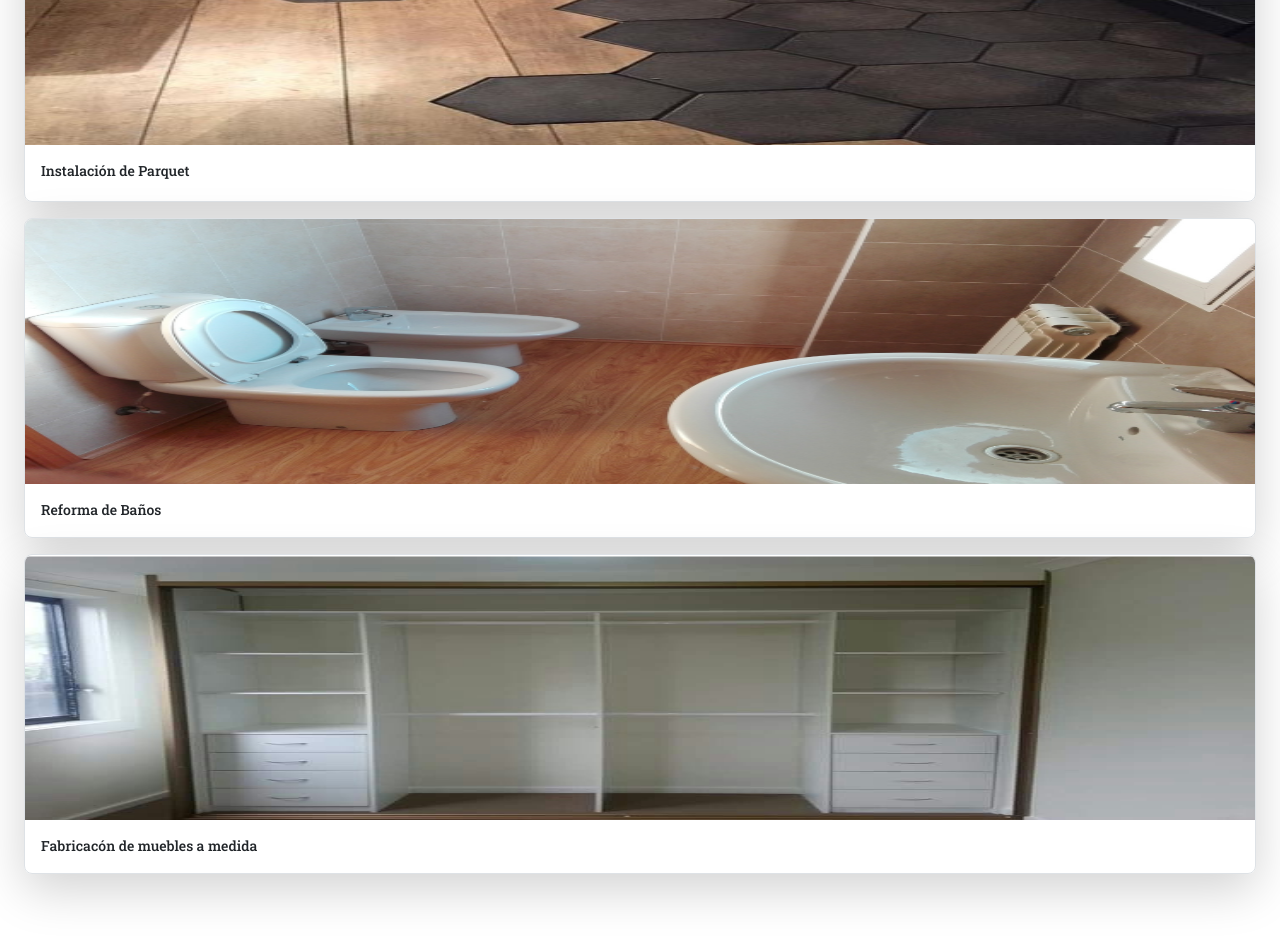
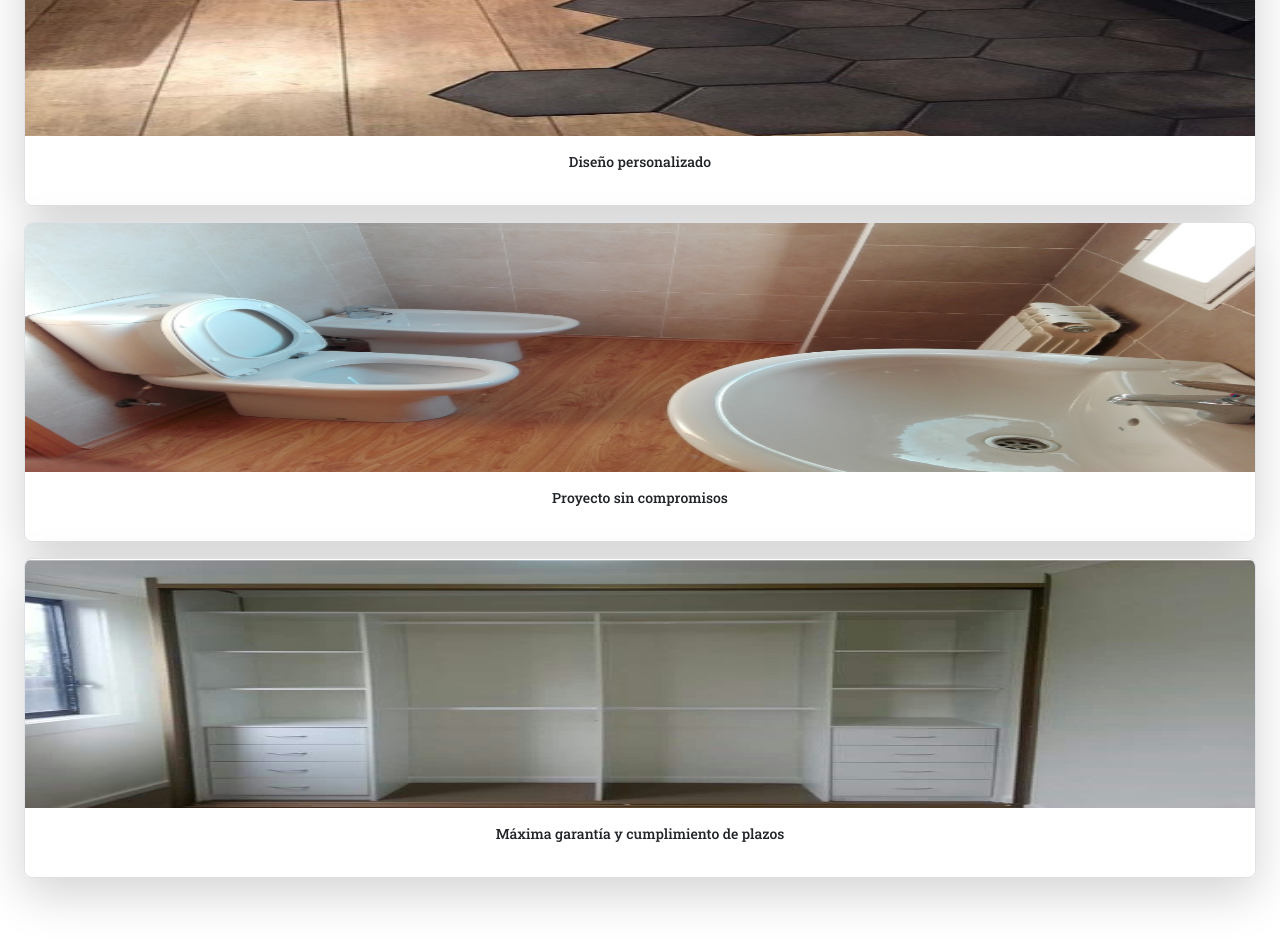
Before and after one commit to Luis1Gonzalez/jz-diseno, a React (Vite) app: page / in a window 1280 px wide. Shown: the part 2020-2972 px from the top of the page. Built offline with nearby package versions, Linux system fonts and the light colour scheme.

Commit message:
agregando imagenes en index.jsx

```diff
--- a/src/components/Presentation.jsx
+++ b/src/components/Presentation.jsx
@@ -2,12 +2,14 @@ import j1 from '../assets/j1.png'
 import j2 from '../assets/j2.png'
 import j3 from '../assets/j3.png'
 import j4 from '../assets/j4.png'
-import {RiSlideshowLine} from 'react-icons/ri'
-import {GiPencilRuler} from 'react-icons/gi'
-import {FaCalendarAlt} from 'react-icons/fa'
-import {FaRegHandshake} from 'react-icons/fa'
+import { RiSlideshowLine } from 'react-icons/ri'
+import { GiPencilRuler } from 'react-icons/gi'
+import { FaCalendarAlt } from 'react-icons/fa'
+import { FaRegHandshake } from 'react-icons/fa'
+import { offer } from '../data/objeto'
 
 export default function Presentation() {
+    console.log(offer)
     return (
         <div className="my-7 px-4">
 
@@ -20,27 +22,47 @@ export default function Presentation() {
             <div className='mb-20'>
                 <h2 className="text-center text-xl my-4">Nuestro Trabajo</h2>
 
-                <div className='h-[320px] pb-14 mb-3 rounded-lg border text-sm shadow-lg'>
-                    <img className='h-[100%] w-[100%] rounded-t-lg' src={j1} alt="imagen de reforma de cocina" />
-                    <p className='px-3 pt-3 '>Reforma de Cocinas</p>
+                <div className="my-7">
+                    {offer.map(of => (
+                        <div key={of.id} className='h-[320px] pb-14 mb-3 rounded-lg border text-sm shadow-lg'>
+                            <img className='h-[95%] w-[100%] rounded-t-lg' src={of.image} alt="imagen de reforma de cocina" />
+                            <p className='px-3 py-3 text-center'>{of.description}</p>
                         </div>
-
-                <div className='h-[320px] pb-14 mb-3 rounded-lg border text-sm shadow-lg'>
-                    <img className='h-[100%] w-[100%] rounded-t-lg' src={j2} alt="imagen de instalación de parquet" />
-                    <p className='px-3 pt-3'>Instalación de Parquet</p>
-                </div>
-
-                <div className='h-[320px] pb-4 mb-3 rounded-lg border text-sm shadow-lg'>
-                    <img className='h-[90%] w-[100%] rounded-t-lg' src={j3} alt="imagen de reforma de baños" />
-                    <p className='px-3 pt-3 '>Reforma de Baños</p>
-                </div>
-
-                <div className='h-[320px] pb-4 mb-3 rounded-lg border text-sm shadow-lg'>
-                    <img className='h-[90%] w-[100%] rounded-t-lg' src={j4} alt="imagen de Fabricacón de muebles a medida" />
-                    <p className='px-3 pt-3 '>Fabricacón de muebles a medida</p>
+                    ))}
                 </div>
 
             </div>
+
+
+
+
+
+
+
+
+
+
+
+
+
+
+
+
+
+
+
+
+
+
+
+
+
+
+
+
+
+
+
 
 
             <div className='flex flex-wrap justify-evenly'>
--- a/src/data/objeto.js
+++ b/src/data/objeto.js
@@ -1,16 +1,13 @@
-import carousel1 from '../assets/z2.jpg'
-import carousel2 from '../assets/z7.jpg'
-import carousel3 from '../assets/z8.jpg'
-import carousel4 from '../assets/z10.jpg'
-import carousel5 from '../assets/z12.jpg'
-import carousel6 from '../assets/z20.jpg'
+import j1 from '../assets/j1.png'
+import j2 from '../assets/j2.png'
+import j3 from '../assets/j3.png'
+import j4 from '../assets/j4.png'
 
-const carrusel = [
-    {id:1, name:'photo', image:carousel1},
-    {id:2, name:'photo', image:carousel2},
-    {id:3, name:'photo', image:carousel3},
-    {id:4, name:'photo', image:carousel4},
-    {id:5, name:'photo', image:carousel5},
-    {id:6, name:'photo', image:carousel6},
+
+const offer = [
+    {id:1, image: j1, description: 'Asesoramiento profesional'},
+    {id:2, image: j2, description: 'Diseño personalizado'},
+    {id:3, image: j3, description: 'Proyecto sin compromisos'},
+    {id:4, image: j4, description: 'Máxima garantía y cumplimiento de plazos'}
 ]
-export {carrusel}
+export {offer}
```
Lines whose indentation alone changed are shown as unchanged.
